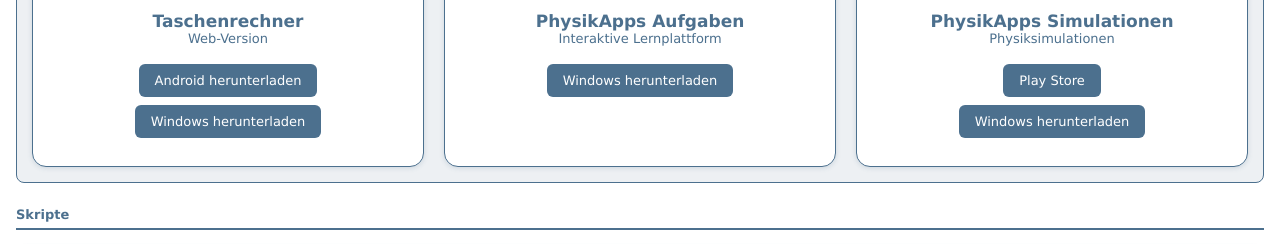
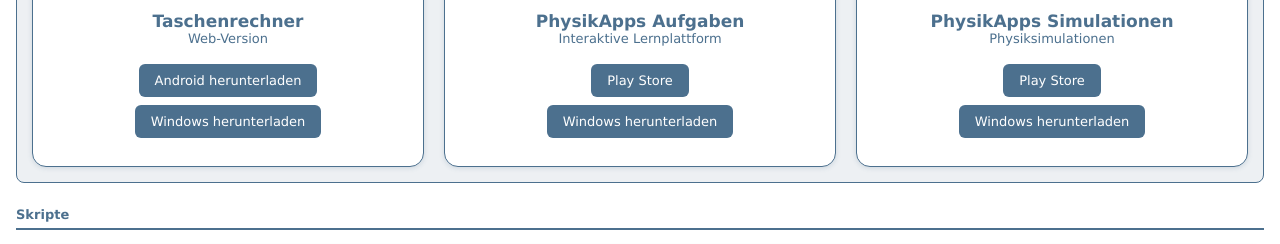
Before and after one commit to devlxf/devlxf.github.io, a plain HTML site: page index.html in a window 1280 px wide. Shown: the part 506-750 px from the top of the page. Drawn offline with Linux system fonts and the light colour scheme.

Commit message:
PhysikApps Aufgaben: Knopf Play Store

```diff
--- a/index.html
+++ b/index.html
@@ -229,6 +229,7 @@
                     </a>
                     <div class="app-title">PhysikApps Aufgaben</div>
                     <div class="app-sub" style="margin-bottom: 14px;">Interaktive Lernplattform</div>
+                    <div><a class="app-btn" href="https://play.google.com/store/apps/details?id=com.alexanderferling.physikapps&amp;hl=de" target="_blank">Play Store</a></div>
                     <div><a class="app-btn" href="https://github.com/devlxf/physikapps/releases/latest/download/PhysikApps-Aufgaben.exe" target="_blank">Windows herunterladen</a></div>
                 </div>
             </div>
```
